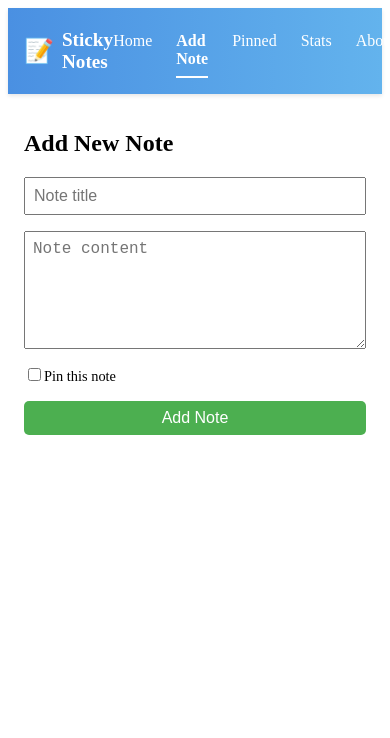
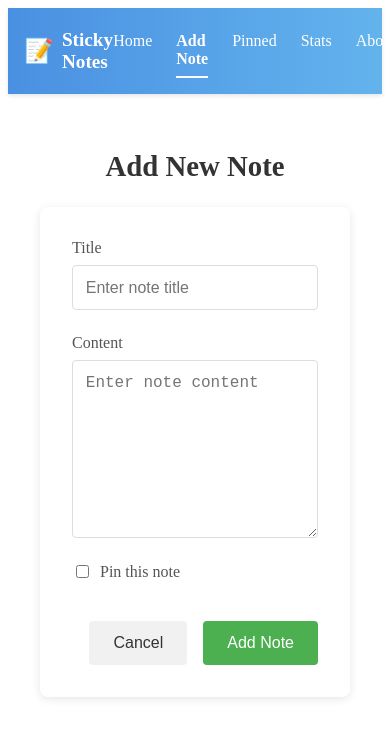
Before and after one commit to AnshMahajan-grep/Sticky-notes-app, a React (Vite) app: page /add in a window 390 px wide. Shown: the top 738 px of the page. Built offline with nearby package versions, Linux system fonts and the light colour scheme.

Commit message:
added animations, media queries to the home page and updated pages/AddNote

```diff
--- /dev/null
+++ b/src/App.css
@@ -0,0 +1,58 @@
+* {
+box-sizing: border-box;
+margin: 0;
+padding: 0;
+}
+
+body {
+font-family: 'Segoe UI', Tahoma, Geneva, Verdana, sans-serif;
+background-color: #f5f5f5;
+color: #333;
+line-height: 1.6;
+}
+
+.app {
+min-height: 100vh;
+display: flex;
+flex-direction: column;
+}
+
+.main-content {
+flex: 1;
+padding-bottom: 2rem;
+}
+
+button {
+cursor: pointer;
+transition: all 0.2s ease;
+}
+
+button:hover {
+opacity: 0.9;
+transform: translateY(-1px);
+}
+
+button:active {
+transform: translateY(0);
+}
+
+input, textarea {
+font-family: inherit;
+}
+
+/* Responsive adjustments */
+@media (max-width: 768px) {
+.main-content {
+    padding: 0 1rem 2rem;
+}
+}
+
+/* Animations */
+@keyframes fadeIn {
+from { opacity: 0; }
+to { opacity: 1; }
+}
+
+.fade-in {
+animation: fadeIn 0.5s ease-in;
+}
--- a/src/pages/AddNote.jsx
+++ b/src/pages/AddNote.jsx
@@ -1,60 +1,93 @@
 import { useState } from 'react';
+import { useNavigate } from 'react-router-dom';
 
 function AddNote() {
   const [title, setTitle] = useState('');
   const [content, setContent] = useState('');
   const [pinned, setPinned] = useState(false);
+  const [isSubmitting, setIsSubmitting] = useState(false);
+  const navigate = useNavigate();
 
   const handleSubmit = (e) => {
     e.preventDefault();
+    setIsSubmitting(true);
 
     const newNote = {
       id: Date.now(),
       title,
       content,
       pinned,
+      createdAt: new Date().toISOString(),
     };
 
     const existingNotes = JSON.parse(localStorage.getItem('notes')) || [];
     const updatedNotes = [...existingNotes, newNote];
 
+    // Sort notes with pinned ones at the top
+    updatedNotes.sort((a, b) => b.pinned - a.pinned);
+
     localStorage.setItem('notes', JSON.stringify(updatedNotes));
 
-    setTitle('');
-    setContent('');
-    setPinned(false);
-
-    alert('Note added successfully!');
+    setTimeout(() => {
+      setIsSubmitting(false);
+      navigate('/');
+    }, 500);
   };
 
   return (
     <div style={styles.container}>
-      <h2>Add New Note</h2>
+      <h2 style={styles.heading}>Add New Note</h2>
       <form onSubmit={handleSubmit} style={styles.form}>
+        <div style={styles.formGroup}>
+          <label htmlFor="title" style={styles.label}>Title</label>
           <input
+            id="title"
             style={styles.input}
             type="text"
-          placeholder="Note title"
+            placeholder="Enter note title"
             value={title}
             onChange={(e) => setTitle(e.target.value)}
             required
           />
+        </div>
+
+        <div style={styles.formGroup}>
+          <label htmlFor="content" style={styles.label}>Content</label>
           <textarea
+            id="content"
             style={styles.textarea}
-          placeholder="Note content"
+            placeholder="Enter note content"
             value={content}
             onChange={(e) => setContent(e.target.value)}
             required
           />
+        </div>
+
         <label style={styles.checkbox}>
           <input
             type="checkbox"
             checked={pinned}
             onChange={(e) => setPinned(e.target.checked)}
           />
-          Pin this note
+          <span style={styles.checkboxText}>Pin this note</span>
         </label>
-        <button type="submit" style={styles.button}>Add Note</button>
+
+        <div style={styles.buttonGroup}>
+          <button
+            type="button"
+            onClick={() => navigate('/')}
+            style={styles.cancelButton}
+          >
+            Cancel
+          </button>
+          <button
+            type="submit"
+            style={styles.submitButton}
+            disabled={isSubmitting}
+          >
+            {isSubmitting ? 'Adding...' : 'Add Note'}
+          </button>
+        </div>
       </form>
     </div>
   );
@@ -62,35 +95,86 @@ function AddNote() {
 
 const styles = {
   container: {
-    padding: '1rem',
-    maxWidth: '600px',
+    padding: '2rem',
+    maxWidth: '700px',
     margin: '0 auto',
+  },
+  heading: {
+    fontSize: '1.8rem',
+    marginBottom: '1.5rem',
+    color: '#333',
+    textAlign: 'center',
   },
   form: {
     display: 'flex',
     flexDirection: 'column',
-    gap: '1rem',
+    gap: '1.5rem',
+    backgroundColor: 'white',
+    padding: '2rem',
+    borderRadius: '8px',
+    boxShadow: '0 2px 10px rgba(0,0,0,0.1)',
+  },
+  formGroup: {
+    display: 'flex',
+    flexDirection: 'column',
+    gap: '0.5rem',
+  },
+  label: {
+    fontSize: '1rem',
+    color: '#555',
+    fontWeight: '500',
   },
   input: {
-    padding: '0.5rem',
+    padding: '0.8rem',
     fontSize: '1rem',
+    border: '1px solid #ddd',
+    borderRadius: '4px',
+    transition: 'border 0.3s ease',
   },
   textarea: {
-    padding: '0.5rem',
+    padding: '0.8rem',
     fontSize: '1rem',
-    height: '100px',
+    border: '1px solid #ddd',
+    borderRadius: '4px',
+    minHeight: '150px',
+    resize: 'vertical',
+    transition: 'border 0.3s ease',
   },
   checkbox: {
-    fontSize: '0.9rem',
+    display: 'flex',
+    alignItems: 'center',
+    gap: '0.5rem',
+    cursor: 'pointer',
   },
-  button: {
-    padding: '0.5rem',
+  checkboxText: {
     fontSize: '1rem',
-    background: '#4CAF50',
+    color: '#555',
+  },
+  buttonGroup: {
+    display: 'flex',
+    justifyContent: 'flex-end',
+    gap: '1rem',
+    marginTop: '1rem',
+  },
+  submitButton: {
+    padding: '0.8rem 1.5rem',
+    fontSize: '1rem',
+    backgroundColor: '#4CAF50',
     color: '#fff',
     border: 'none',
+    borderRadius: '4px',
     cursor: 'pointer',
-    borderRadius: '5px',
+    transition: 'all 0.3s ease',
+  },
+  cancelButton: {
+    padding: '0.8rem 1.5rem',
+    fontSize: '1rem',
+    backgroundColor: '#f1f1f1',
+    color: '#333',
+    border: 'none',
+    borderRadius: '4px',
+    cursor: 'pointer',
+    transition: 'all 0.3s ease',
   },
 };
 
--- a/src/pages/Home.jsx
+++ b/src/pages/Home.jsx
@@ -4,6 +4,7 @@ import NoteCard from '../components/NoteCard';
 function Home() {
   const [notes, setNotes] = useState([]);
   const [searchText, setSearchText] = useState("");
+  const [loading, setLoading] = useState(true);
 
   const filteredNotes = notes.filter(note =>
     note.title.toLowerCase().includes(searchText.toLowerCase()) ||
@@ -11,8 +12,14 @@ function Home() {
   );
 
   useEffect(() => {
+    const fetchNotes = () => {
+      setLoading(true);
       const storedNotes = JSON.parse(localStorage.getItem('notes')) || [];
       setNotes(storedNotes);
+      setLoading(false);
+    };
+
+    fetchNotes();
   }, []);
 
   const handleDelete = (id) => {
@@ -31,6 +38,7 @@ function Home() {
     setNotes(sortedNotes);
     localStorage.setItem('notes', JSON.stringify(sortedNotes));
   };
+
   const handleUpdateNote = (id, newTitle, newContent) => {
     const updatedNotes = notes.map(note =>
       note.id === id ? { ...note, title: newTitle, content: newContent } : note
@@ -39,29 +47,42 @@ function Home() {
     localStorage.setItem("notes", JSON.stringify(updatedNotes));
   };
 
-
-
   return (
     <div style={styles.container}>
+      <div style={styles.searchContainer}>
         <input
           type="text"
           placeholder="Search notes..."
           value={searchText}
           onChange={(e) => setSearchText(e.target.value)}
-        style={{
-          width: "100%",
-          padding: "0.8rem",
-          marginBottom: "1rem",
-          borderRadius: "8px",
-          border: "1px solid #ccc",
-          fontSize: "1rem"
-        }}
+          style={styles.searchInput}
         />
+        {searchText && (
+          <button
+            onClick={() => setSearchText('')}
+            style={styles.clearButton}
+          >
+            ×
+          </button>
+        )}
+      </div>
 
       <h2 style={styles.heading}>All Notes</h2>
 
-      {notes.length === 0 ? (
+      {loading ? (
+        <div style={styles.loading}>Loading notes...</div>
+      ) : notes.length === 0 ? (
+        <div style={styles.emptyContainer}>
           <p style={styles.empty}>No notes yet. Go add one!</p>
+          <button
+            onClick={() => window.location.href = '/add'}
+            style={styles.addButton}
+          >
+            Create Your First Note
+          </button>
+        </div>
+      ) : filteredNotes.length === 0 ? (
+        <p style={styles.empty}>No notes match your search.</p>
       ) : (
         <div style={styles.grid}>
           {filteredNotes.map((note) => (
@@ -72,7 +93,6 @@ function Home() {
               onPinToggle={handlePinToggle}
               onUpdate={handleUpdateNote}
             />
-
           ))}
         </div>
       )}
@@ -82,21 +102,72 @@ function Home() {
 
 const styles = {
   container: {
-    padding: '1rem',
+    padding: '1.5rem',
+    maxWidth: '1200px',
+    margin: '0 auto',
+  },
+  searchContainer: {
+    position: 'relative',
+    marginBottom: '1.5rem',
+  },
+  searchInput: {
+    width: '100%',
+    padding: '0.8rem 1rem',
+    borderRadius: '8px',
+    border: '1px solid #ddd',
+    fontSize: '1rem',
+    boxShadow: '0 2px 4px rgba(0,0,0,0.05)',
+    transition: 'all 0.3s ease',
+  },
+  clearButton: {
+    position: 'absolute',
+    right: '1rem',
+    top: '50%',
+    transform: 'translateY(-50%)',
+    background: 'none',
+    border: 'none',
+    fontSize: '1.5rem',
+    color: '#999',
+    cursor: 'pointer',
   },
   heading: {
-    fontSize: '1.5rem',
-    marginBottom: '1rem',
+    fontSize: '1.8rem',
+    marginBottom: '1.5rem',
+    color: '#333',
+    borderBottom: '2px solid #4a90e2',
+    paddingBottom: '0.5rem',
   },
   grid: {
     display: 'grid',
-    gridTemplateColumns: 'repeat(auto-fill, minmax(200px, 1fr))',
-    gap: '1rem',
+    gridTemplateColumns: 'repeat(auto-fill, minmax(250px, 1fr))',
+    gap: '1.5rem',
+  },
+  emptyContainer: {
+    textAlign: 'center',
+    padding: '3rem',
+    backgroundColor: '#f9f9f9',
+    borderRadius: '8px',
+    border: '1px dashed #ddd',
   },
   empty: {
     fontStyle: 'italic',
     color: '#777',
+    marginBottom: '1rem',
   },
+  addButton: {
+    padding: '0.8rem 1.5rem',
+    backgroundColor: '#4a90e2',
+    color: 'white',
+    border: 'none',
+    borderRadius: '4px',
+    fontSize: '1rem',
+    cursor: 'pointer',
+  },
+  loading: {
+    textAlign: 'center',
+    padding: '2rem',
+    color: '#777',
+  }
 };
 
 export default Home;
```
Lines whose indentation alone changed are shown as unchanged.
